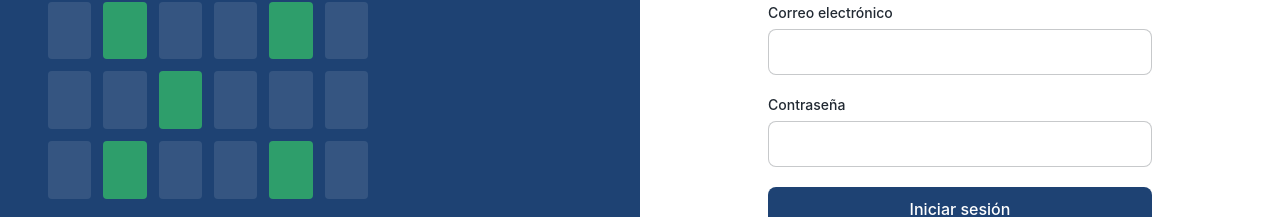
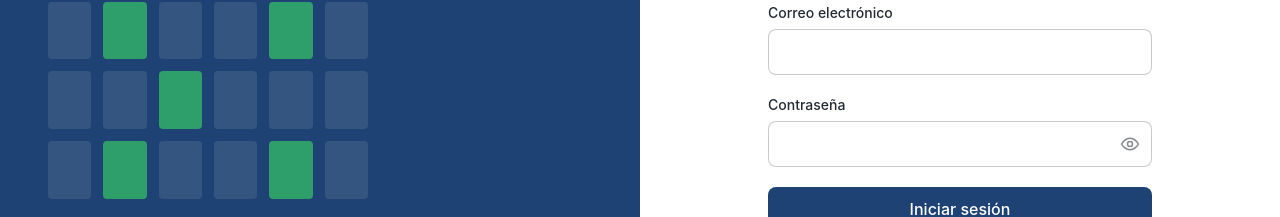
Before and after one commit to KeilyLopezCodes/HomeScope, a React (Vite) app in the folder frontend/: page /login in a window 1280 px wide. Shown: the part 351-568 px from the top of the page. Built offline with nearby package versions, Linux system fonts and the light colour scheme; no server answers.

Commit message:
Cambio en mostrar contraseña y congiracion para render

```diff
--- a/frontend/src/components/AuthUI.jsx
+++ b/frontend/src/components/AuthUI.jsx
@@ -1,5 +1,6 @@
 // Piezas reutilizables para todas las pantallas de auth.
 // Paleta de colores HomeScope:  azul #1E4273 · verde #2E9E6B · oscuro #222A33 · blanco #FFFFFF
+import { useId, useState } from 'react';
 import logo from '../assets/logo.png';
 
 const ENCENDIDAS = new Set([2, 7, 9, 14, 19, 22, 26, 31, 34]);
@@ -44,15 +45,46 @@ export function AuthLayout({ titulo, subtitulo, children, pie }) {
   );
 }
 
-export function Campo({ etiqueta, ...props }) {
+// Los campos de tipo "password" llevan un botón (ojo) para ver lo que se escribe.
+export function Campo({ etiqueta, id, ...props }) {
+  const idAuto = useId();
+  const idCampo = id ?? idAuto;
+  const [visible, setVisible] = useState(false);
+  const esPassword = props.type === 'password';
+
   return (
-    <label className="block">
-      <span className="mb-1.5 block text-sm font-medium text-[#222A33]">{etiqueta}</span>
-      <input
-        {...props}
-        className="w-full rounded-lg border border-[#222A33]/25 bg-white px-3.5 py-2.5 text-[#222A33] placeholder:text-[#222A33]/40 focus:border-[#1E4273] focus:outline-none focus:ring-2 focus:ring-[#1E4273]/25"
-      />
-    </label>
+    <div className="block">
+      <label htmlFor={idCampo} className="mb-1.5 block text-sm font-medium text-[#222A33]">{etiqueta}</label>
+      <div className="relative">
+        <input
+          {...props}
+          id={idCampo}
+          type={esPassword && visible ? 'text' : props.type}
+          className={`w-full rounded-lg border border-[#222A33]/25 bg-white px-3.5 py-2.5 text-[#222A33] placeholder:text-[#222A33]/40 focus:border-[#1E4273] focus:outline-none focus:ring-2 focus:ring-[#1E4273]/25 ${esPassword ? 'pr-11' : ''}`}
+        />
+        {esPassword && (
+          <button
+            type="button"
+            onClick={() => setVisible((v) => !v)}
+            aria-label={visible ? 'Ocultar contraseña' : 'Mostrar contraseña'}
+            aria-pressed={visible}
+            title={visible ? 'Ocultar contraseña' : 'Mostrar contraseña'}
+            className="absolute inset-y-0 right-0 flex w-11 items-center justify-center rounded-r-lg text-[#222A33]/55 hover:text-[#1E4273] focus:outline-none focus-visible:ring-2 focus-visible:ring-[#1E4273]"
+          >
+            {visible ? (
+              <svg viewBox="0 0 24 24" className="h-5 w-5" fill="none" stroke="currentColor" strokeWidth="1.8" aria-hidden="true">
+                <path d="M3 3l18 18M10.6 10.6a2 2 0 002.8 2.8M9.9 5.1A9.8 9.8 0 0112 5c5 0 9 4.5 10 7-.4 1-1.2 2.3-2.4 3.5M6.6 6.6C4.4 8 2.7 10.2 2 12c1 2.5 5 7 10 7 1.5 0 2.9-.4 4.1-1" strokeLinecap="round" strokeLinejoin="round" />
+              </svg>
+            ) : (
+              <svg viewBox="0 0 24 24" className="h-5 w-5" fill="none" stroke="currentColor" strokeWidth="1.8" aria-hidden="true">
+                <path d="M2 12c1-2.5 5-7 10-7s9 4.5 10 7c-1 2.5-5 7-10 7S3 14.5 2 12z" strokeLinecap="round" strokeLinejoin="round" />
+                <circle cx="12" cy="12" r="3" />
+              </svg>
+            )}
+          </button>
+        )}
+      </div>
+    </div>
   );
 }
 
```
Also changed, not shown: 1 other file (tests, documents, lock files or other folders).
